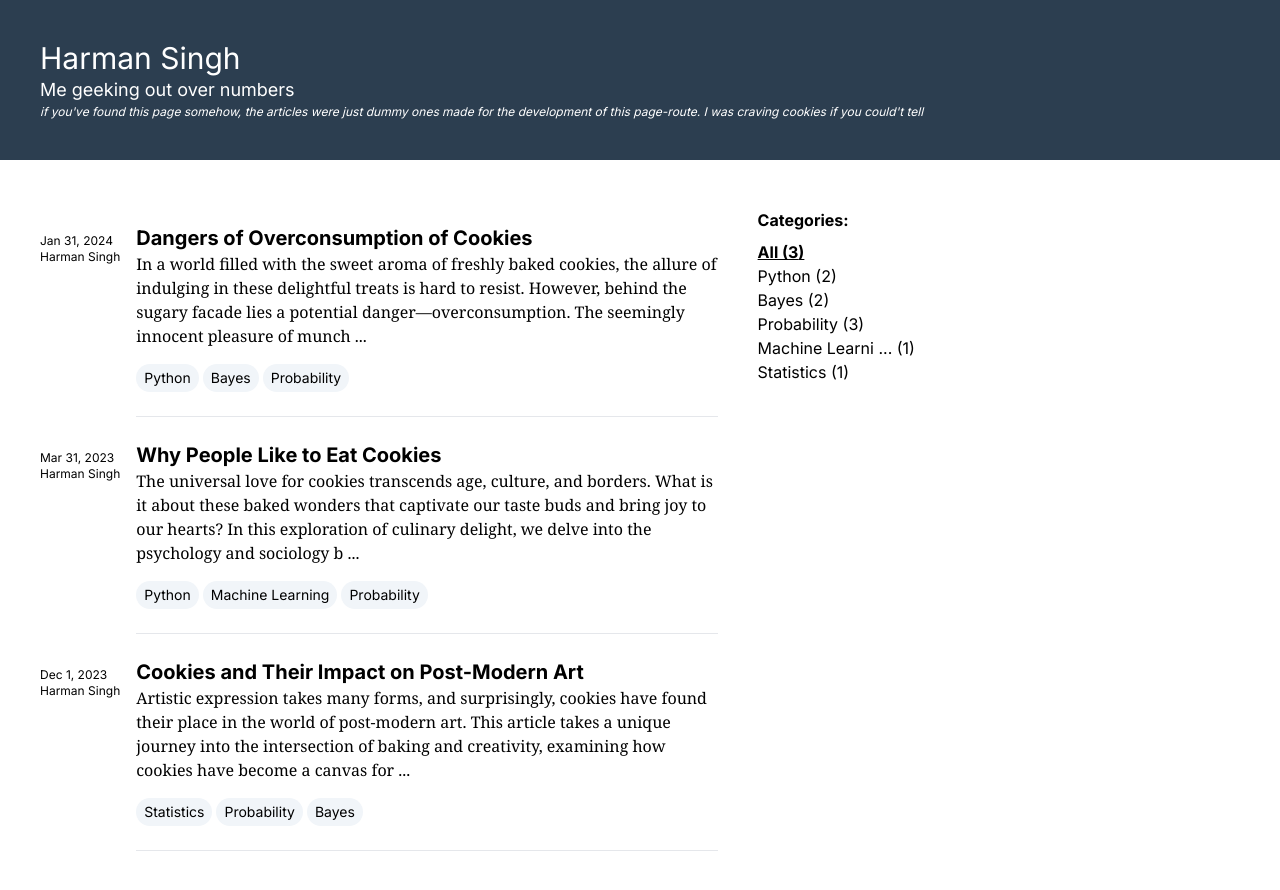
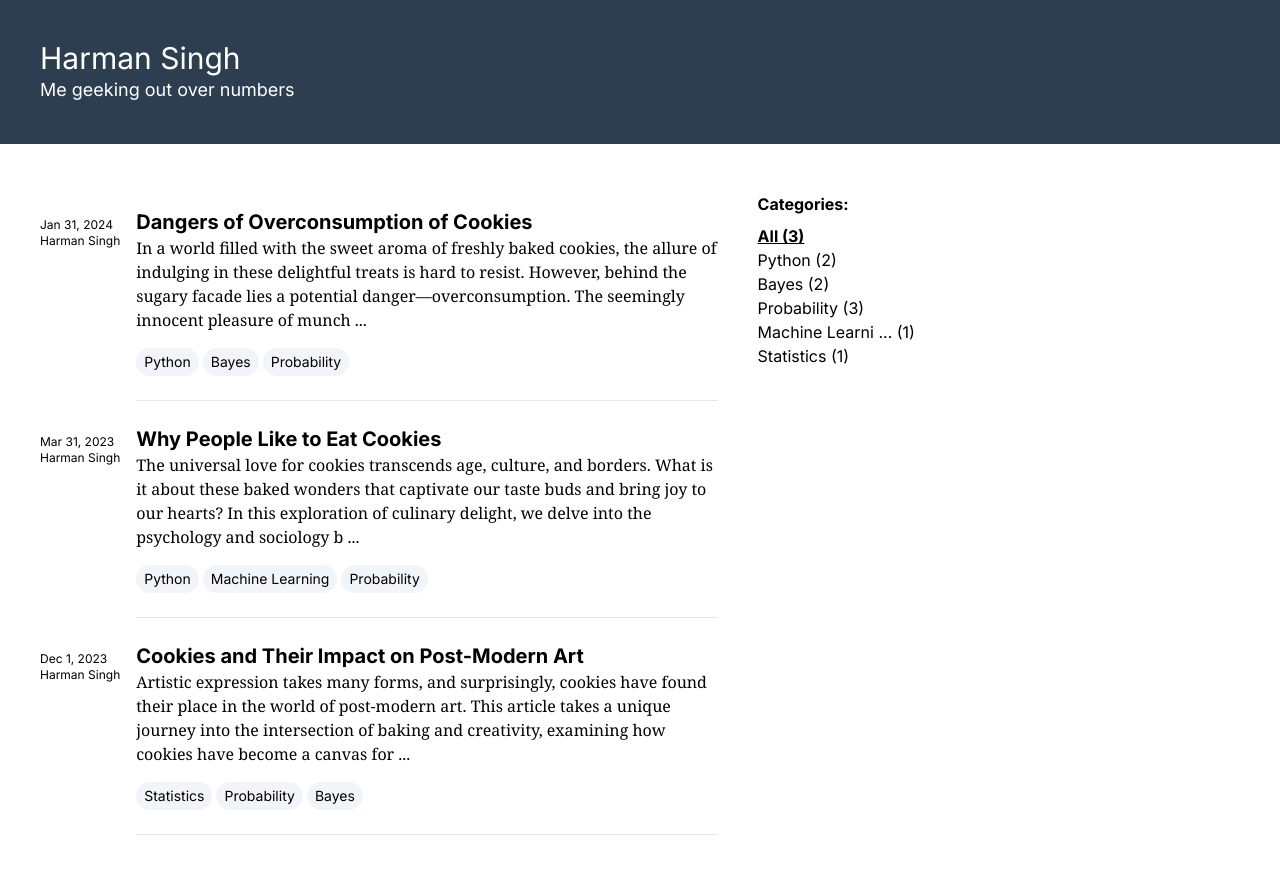
Before and after one commit to Harmxn02/harmansingh.nl, a Next.js app: page /publications in a window 1280 px wide. Built offline with nearby package versions, Linux system fonts and the light colour scheme.

Commit message:
Update Header and Publication components

```diff
--- a/src/app/publications/Header.jsx
+++ b/src/app/publications/Header.jsx
@@ -5,9 +5,9 @@ const Header = () => {
 		<div className="min-h-[15vh] bg-[#2c3e50] text-white p-10">
 			<h2 className="text-3xl">Harman Singh</h2>
 			<h1 className="text-lg">Me geeking out over numbers</h1>
-			<p className="text-xs italic">
+			<p className="text-xs italic sr-only">
 				if you&apos;ve found this page somehow, the articles were just
-				dummy ones made for the development of this page-route. I was craving cookies if you could&apos;t tell
+				dummy ones made for the development of this page-route. I was craving cookies if you couldn&apos;t tell
 			</p>
 		</div>
 	);
--- a/src/app/publications/Publication.jsx
+++ b/src/app/publications/Publication.jsx
@@ -30,18 +30,13 @@ const Publication = ({ publication }) => {
 				<p>{formattedDate}</p>
 				<p>{publication.author}</p>
 			</div>
+
 			{/* Article */}
+			<Link href={publication.URL} legacyBehavior passHref>
+				<a target="_blank" rel="noopener noreferrer group">
 					<div key={publication.key} className="border-b py-6">
-				<h1 className="font-bold text-xl hover:cursor-pointer hover:underline">
-					{publication.URL ? (
-						<Link href={publication.URL} legacyBehavior passHref>
-							<a target="_blank" rel="noopener noreferrer">
+						<h1 className="font-bold text-xl">
 							{publication.title}
-							</a>
-						</Link>
-					) : (
-						<span>{publication.title}</span>
-					)}
 						</h1>
 						<p className="font-serif max-w-prose">{truncatedDescription}</p>
 						{/* Metadata - UNDER */} {/* shown before MD (mobile) */}
@@ -62,6 +57,8 @@ const Publication = ({ publication }) => {
 							})}
 						</ul>
 					</div>
+				</a>
+			</Link>
 		</div>
 	);
 };
--- a/src/app/publications/publications.json
+++ b/src/app/publications/publications.json
@@ -22,7 +22,7 @@
 		"author": "Harman Singh",
 		"date": "31-11-2023",
 		"title": "Cookies and Their Impact on Post-Modern Art",
-		"URL": "https://docs.google.com/document/d/1Gi6TboS-qC8-J7YnsEL2rWtvM_iO--qRcW2lEu-iYk8/edit?usp=sharing",
+		"URL": "",
 		"description": "Artistic expression takes many forms, and surprisingly, cookies have found their place in the world of post-modern art. This article takes a unique journey into the intersection of baking and creativity, examining how cookies have become a canvas for artistic experimentation. From avant-garde cookie sculptures to edible installations, witness the unexpected impact of cookies on the ever-evolving landscape of post-modern art.",
         "themes": ["Statistics", "Probability", "Bayes"]
 	}
```
Lines whose indentation alone changed are shown as unchanged.
